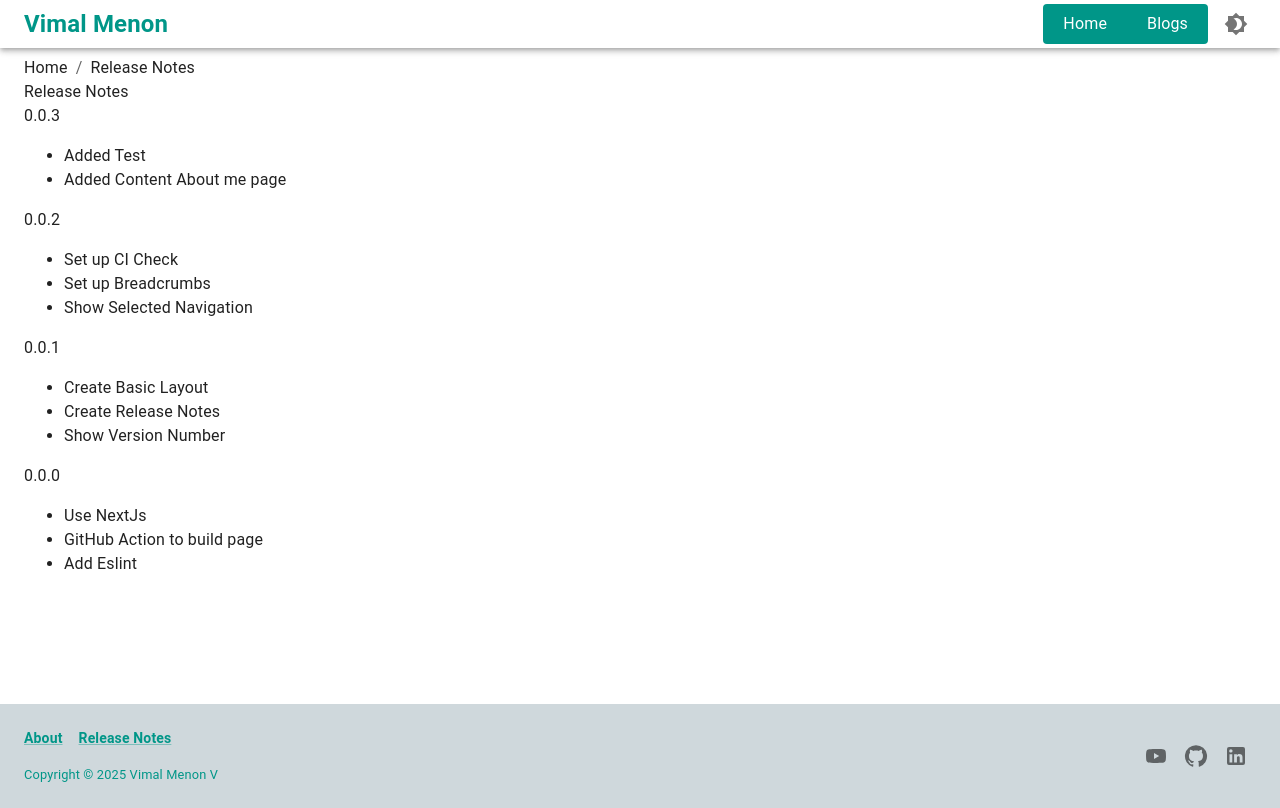
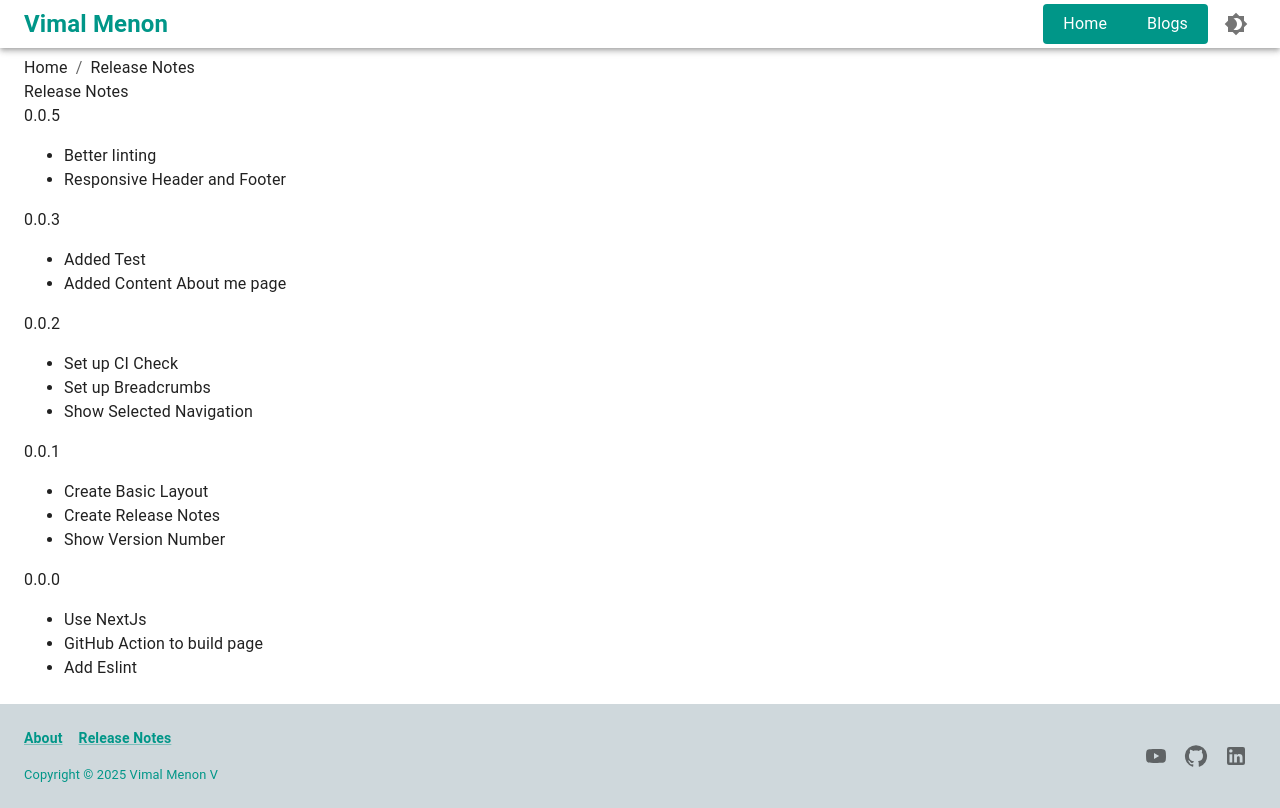
Before and after one commit to vimalmenon/vimalmenon.github.io, a Next.js app: page /release-notes in a window 1280 px wide. Built offline with nearby package versions, Linux system fonts and the light colour scheme; what @mui/material-nextjs would draw is missing.

Commit message:
updaed release notes

```diff
--- a/src/app/release-notes/page.tsx
+++ b/src/app/release-notes/page.tsx
@@ -13,6 +13,13 @@ const Page: React.FC = () => {
     <Box component="main">
       <Breadcrumbs navigation={Navigation.ReleaseNote} />
       <div>Release Notes</div>
+      <div>
+        <div>0.0.5</div>
+        <ul>
+          <li>Better linting</li>
+          <li>Responsive Header and Footer</li>
+        </ul>
+      </div>
       <div>
         <div>0.0.3</div>
         <ul>
```
Also changed, not shown: 1 other file (tests, documents, lock files or other folders).
